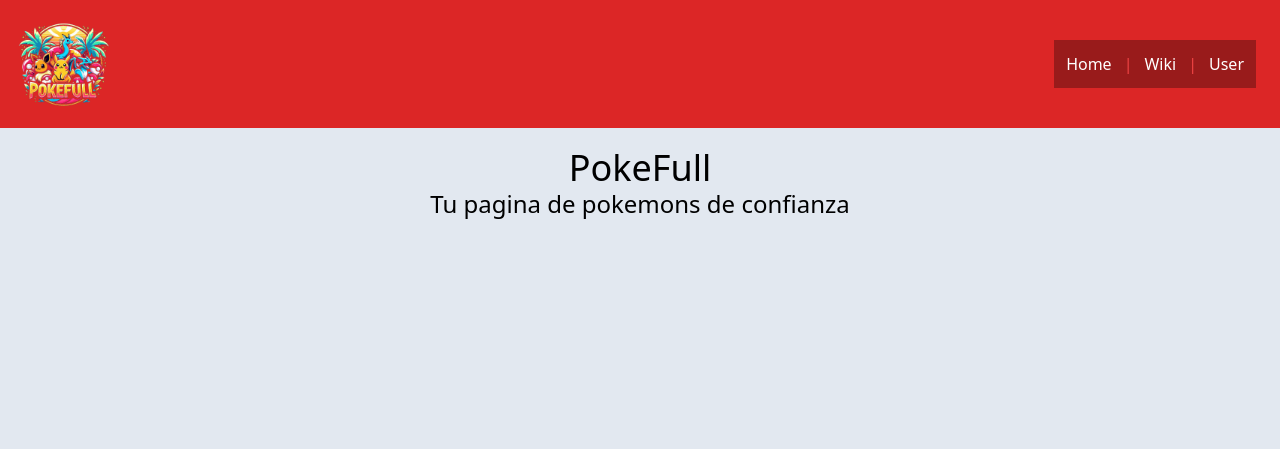
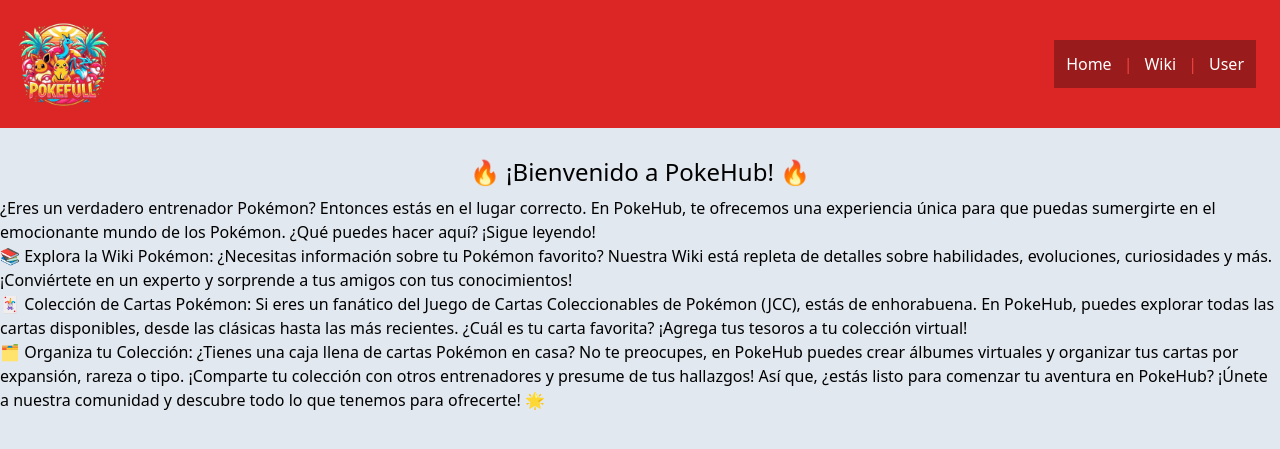
Before and after one commit to SirMarkus73/pokedex-bgWebDesign, a PHP site: template src/pages/index.php in a window 1280 px wide. Shown: the top 449 px of the page. Run offline with PHP 8.4, Linux system fonts and the light colour scheme; the template is opened without the code that fills it, so the values that code supplies are empty.

Commit message:
Index completado

```diff
--- a/src/css/style.css
+++ b/src/css/style.css
@@ -2227,6 +2227,10 @@ html {
   display: grid;
 }
 
+.list-item {
+  display: list-item;
+}
+
 .hidden {
   display: none;
 }
@@ -2283,6 +2287,10 @@ html {
   max-width: 20rem;
 }
 
+.list-disc {
+  list-style-type: disc;
+}
+
 .grid-cols-1 {
   grid-template-columns: repeat(1, minmax(0, 1fr));
 }
@@ -2469,6 +2477,11 @@ html {
 
 .p-4 {
   padding: 1rem;
+}
+
+.py-2 {
+  padding-top: 0.5rem;
+  padding-bottom: 0.5rem;
 }
 
 .pt-5 {
--- a/src/pages/index.php
+++ b/src/pages/index.php
@@ -14,8 +14,18 @@
     <?php require(__DIR__ . "/../components/header.php") ?>
 
     <main class="pt-5">
-        <h1 class="text-4xl text-center">PokeFull</h1>
-        <h2 class="text-2xl text-center">Tu pagina de pokemons de confianza</h2>
+        <h1 class="text-2xl text-center py-2"> 🔥 ¡Bienvenido a PokeHub! 🔥 </h1>
+        <p>
+            ¿Eres un verdadero entrenador Pokémon? Entonces estás en el lugar correcto. En PokeHub, te ofrecemos una experiencia única para que puedas sumergirte en el emocionante mundo de los Pokémon. ¿Qué puedes hacer aquí? ¡Sigue leyendo!
+        </p>
+        <p>
+        <ul class="list-disc">
+            <li>📚 Explora la Wiki Pokémon: ¿Necesitas información sobre tu Pokémon favorito? Nuestra Wiki está repleta de detalles sobre habilidades, evoluciones, curiosidades y más. ¡Conviértete en un experto y sorprende a tus amigos con tus conocimientos!</li>
+            <li>🃏 Colección de Cartas Pokémon: Si eres un fanático del Juego de Cartas Coleccionables de Pokémon (JCC), estás de enhorabuena. En PokeHub, puedes explorar todas las cartas disponibles, desde las clásicas hasta las más recientes. ¿Cuál es tu carta favorita? ¡Agrega tus tesoros a tu colección virtual!</li>
+            <li>🗂️ Organiza tu Colección: ¿Tienes una caja llena de cartas Pokémon en casa? No te preocupes, en PokeHub puedes crear álbumes virtuales y organizar tus cartas por expansión, rareza o tipo. ¡Comparte tu colección con otros entrenadores y presume de tus hallazgos!
+                Así que, ¿estás listo para comenzar tu aventura en PokeHub? ¡Únete a nuestra comunidad y descubre todo lo que tenemos para ofrecerte! 🌟</li>
+        </ul>
+        </p>
     </main>
 
 </body>
```
